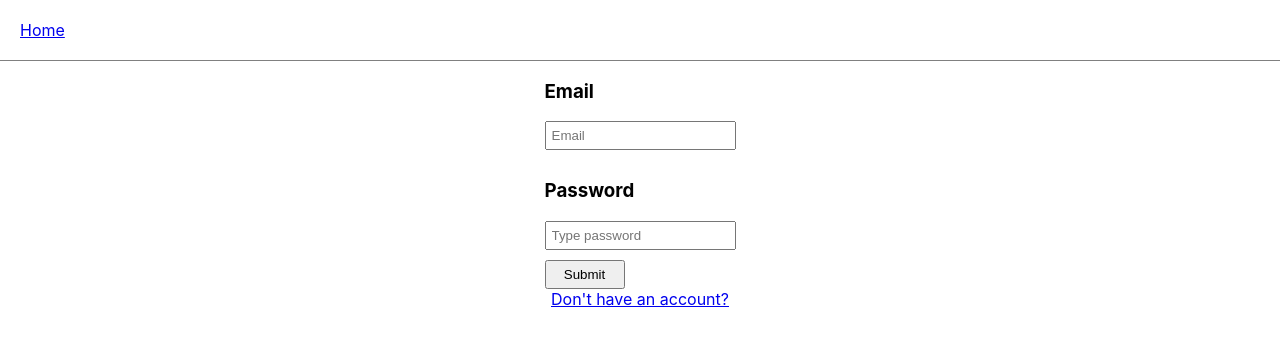
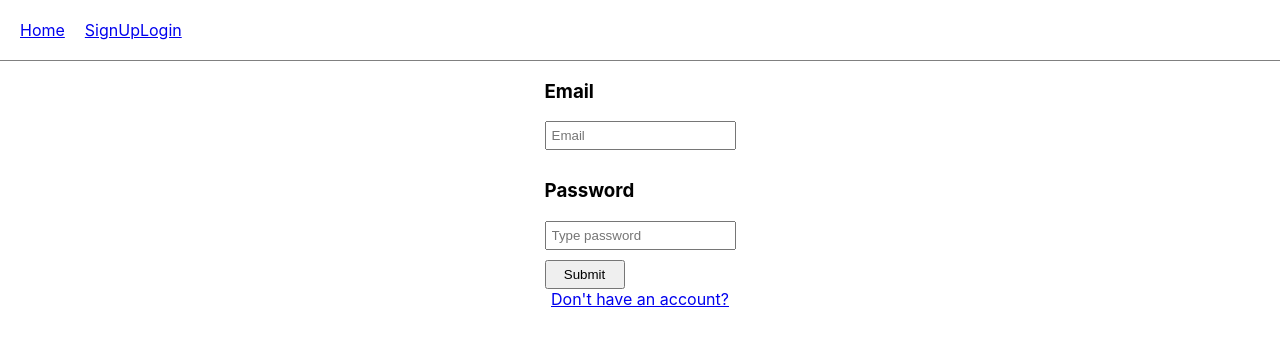
Before and after one commit to mariana9uk/goit-react-hw-08-phonebook, a React (Create React App) app: page /goit-react-hw-08-phonebook/login in a window 1280 px wide. Shown: the top 346 px of the page. Built offline with nearby package versions, Linux system fonts and the light colour scheme.

Commit message:
corrections

```diff
--- a/src/components/App.jsx
+++ b/src/components/App.jsx
@@ -8,6 +8,7 @@ import LoginPage from 'pages/login/loginPage';
 import SignUpPage from 'pages/signUp/signUpPage';
 import ContactsPage from 'pages/contactsPage/contactsPage';
 import Home from 'pages/Home';
+import Layout from 'layout/layout';
 
 export const App = () => {
   return (
@@ -21,13 +22,13 @@ export const App = () => {
       }}
     >
       <Routes>
-        <Route path='/' element={<Home/>}/>
-        {/* <Route index element={<Home />} /> */}
+        <Route path='/' element={<Layout/>}>
+        <Route index element={<Home />} />
      <Route path='/login' element={<LoginPage/>}/>
      <Route path='/register' element={<SignUpPage/>}/>
      <Route path='/contacts' element={<ContactsPage/>}/>
      <Route path="*" element={<Home />} />
-
+</Route>
 
       </Routes>
       {/* <ContactsPage/> */}
--- a/src/components/UserMenu.js
+++ b/src/components/UserMenu.js
@@ -1,7 +1,7 @@
-const UserMenu=()=>{
+const UserMenu=({currentUser})=>{
     return(
         <div>
-  <p>mango@mail.com</p>
+  <p>{currentUser.email}</p>
   <button>Logout</button>
 </div>
     )
--- /dev/null
+++ b/src/layout/authNav.js
@@ -0,0 +1,12 @@
+import { NavLink } from "react-router-dom";
+ const AuthNavigation = () => {
+  return (
+    <div>
+      <NavLink to="/register">SignUp</NavLink>
+      <NavLink to="/login">Login</NavLink>
+    </div>
+  );
+};
+
+
+export default AuthNavigation
--- a/src/layout/layout.js
+++ b/src/layout/layout.js
@@ -1,15 +1,17 @@
-// import { NavLink, Outlet } from "react-router-dom"
-// import { Header } from "./LayoutStyled"
+import { NavLink, Outlet } from "react-router-dom"
+import { Header } from "./LayoutStyled"
+import AuthNavigation from "./authNav"
+const Layout =()=>{
 
-// const Layout =()=>{
-//     return(
-//         <main>
-// <Header>
-// <NavLink to="/register">SignUp</NavLink>
-//         <NavLink to="/login">Login</NavLink>
-// </Header>
-// <Outlet/>
-//         </main>
-//     )
-// }
-// export default Layout
+    return(
+        <main>
+<Header>
+
+<NavLink to="/">Home</NavLink>
+{<AuthNavigation/>}
+</Header>
+<Outlet/>
+        </main>
+    )
+}
+export default Layout
--- a/src/pages/Home.js
+++ b/src/pages/Home.js
@@ -5,10 +5,10 @@ import { NavLink } from "react-router-dom"
 const Home = ()=>{
     return(
         <main>
-        <Header>
+        {/* <Header>
         <NavLink to="/register">SignUp</NavLink>
                 <NavLink to="/login">Login</NavLink>
-        </Header>
+        </Header> */}
 
         <div>
             <h1>Phonebook</h1>
--- a/src/pages/login/loginPage.js
+++ b/src/pages/login/loginPage.js
@@ -7,9 +7,9 @@ import { Link, NavLink } from "react-router-dom"
 const LoginPage = ()=>{
     return(
       <main>
-            <Header>
+            {/* <Header>
             <NavLink to="/">Home</NavLink>
-        </Header>
+        </Header> */}
         <div
         style={{
             display: 'flex',
--- a/src/pages/signUp/signUpPage.js
+++ b/src/pages/signUp/signUpPage.js
@@ -43,9 +43,9 @@ const SignUpPage = () => {
   };
   return (
     <main>
-      <Header>
+      {/* <Header>
         <NavLink to="/">Home</NavLink>
-      </Header>
+      </Header> */}
       <div>
         <Formik
           initialValues={{ name: '', email: '', password: '' }}
--- a/src/redux/functionsAxios.js
+++ b/src/redux/functionsAxios.js
@@ -2,24 +2,23 @@ import axios from 'axios';
 import { toast } from 'react-toastify';
 
 // axios.defaults.baseURL = 'https://653d4ae8f52310ee6a9a14ef.mockapi.io';
-axios.defaults.baseURL = 'https://connections-api.herokuapp.com'
+axios.defaults.baseURL = 'https://connections-api.herokuapp.com';
 
 export const fetchContacts = async () => {
   try {
     const responce = await axios.get(`/contacts`);
-    console.log(responce.data)
-    return responce.data
-
+    console.log(responce.data);
+    return responce.data;
   } catch (error) {
-    toast("Error!")
+    toast('Error!');
   }
 };
-export const addContact = async contact => {
+export const addContact = async ({ contact }) => {
   try {
-    const responce = await axios.post('/contacts', { contact });
+    const responce = await axios.post('/contacts', contact);
     return responce.data;
   } catch (error) {
-    toast("Error!")
+    toast('Error!');
   }
 };
 export const deleteContact = async id => {
@@ -27,15 +26,14 @@ export const deleteContact = async id => {
     const responce = await axios.delete(`/contacts/${id}`);
     return responce.data;
   } catch (error) {
-   toast("Error!")
+    toast('Error!');
   }
 };
-export const signUpRequest= async (body)=>{
+export const signUpRequest = async (body) => {
   try {
     const responce = await axios.post('/users/signup', body);
-    return responce.data
+    return responce.data;
   } catch (error) {
-    console.log(error)
-
+    console.log(error);
   }
-}
+};
```
Also changed, not shown: src/redux/authSlice.js (added, +17 -0 lines).
